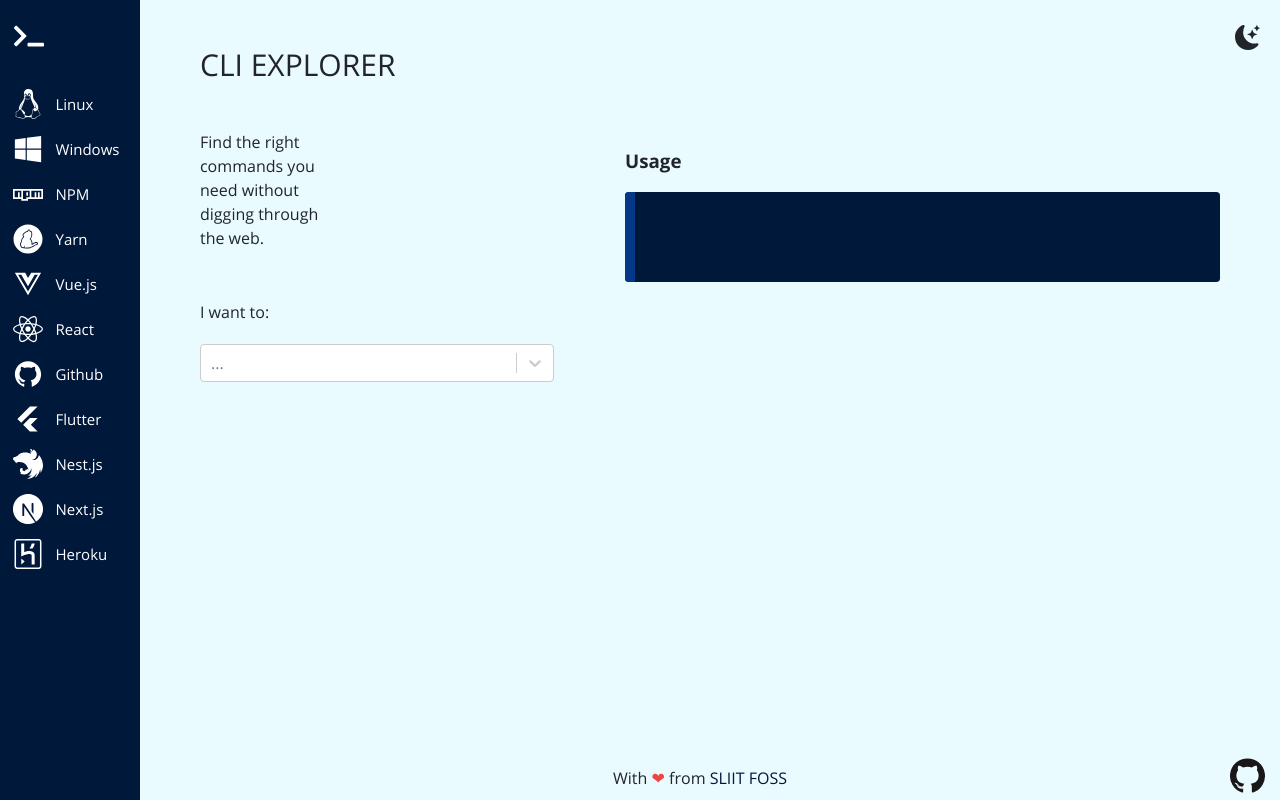
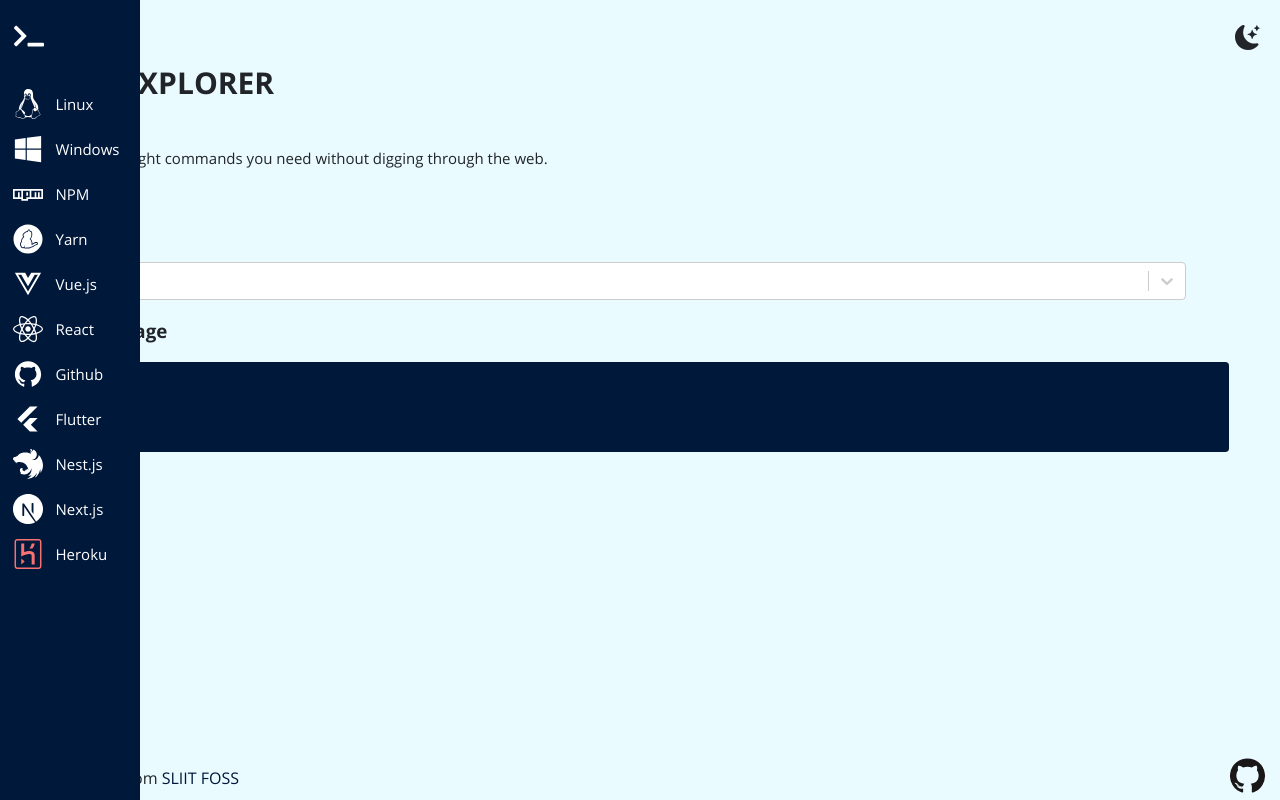
Before and after one commit to sliit-foss/cli-explorer, a React (Create React App) app: page / in a window 1280 px wide. Built offline with nearby package versions, Linux system fonts and the light colour scheme.

Commit message:
Mobile view created

```diff
--- a/src/App.js
+++ b/src/App.js
@@ -5,10 +5,10 @@
 class App extends Component {
   render() {
     return (
-      <div className="flex bg-blue-bg">
+      <div className="flex bg-blue-bg h-screen">
         <SideNav />
         <ExplorerContent />
-        <Footer />
+
       </div>
     );
   }
--- a/src/components/explorerContent.js
+++ b/src/components/explorerContent.js
@@ -5,6 +5,7 @@
 import { optionsFirst, optionsSecond, optionsThird } from "../data";
 import Typist from "react-typist";
 import { isMobile } from "react-device-detect";
+import { Footer } from "components/layout";
 
 let data = {
   firstOption: null,
@@ -129,24 +130,24 @@
   };
 
   return (
-    <div className="w-full">
+    <div className="w-full ml-[6rem] ">
       <Header />
-      <div className=" mx-[6rem] ">
+      <div className="">
         <div>
-          <div className="w-full flex justify-between items-center">
-            <div className="w-5/12">
-              <h1 className="text-5xl mb-10">CLI EXPLORER</h1>
-              <p className="my-20 w-4/12">
+          <div className="w-full flex flex-col justify-between items-center">
+            <div className="w-full ">
+              <h1 className="text-5xl ml-3 mt-7 mb-10 font-bold">CLI EXPLORER</h1>
+              <p className="ml-3 my-20 w-10/12 text-2xl">
                 Find the right commands you need without digging through the
                 web.
               </p>
 
               <div>
-                <h4 className="my-8">I want to:</h4>
+                <h4 className="ml-3 my-8">I want to:</h4>
 
                 <Select
                   placeholder="..."
-                  className="my-8 w-10/12"
+                  className="my-8 w-11/12 ml-3"
                   classNamePrefix="options-select"
                   isSearchable={true}
                   onChange={onFirstChange}
@@ -157,7 +158,7 @@
                 {state.showSecond ? (
                   <Select
                     placeholder="..."
-                    className="my-8 w-10/12"
+                    className="my-8 ml-3 w-11/12"
                     classNamePrefix="options-select"
                     isSearchable={true}
                     onChange={onSecondChange}
@@ -169,7 +170,7 @@
                 {state.showThird ? (
                   <Select
                     placeholder="..."
-                    className="my-8 w-10/12"
+                    className="my-8 w-11/12 ml-3 "
                     classNamePrefix="options-select"
                     isSearchable={true}
                     onChange={onThirdChange}
@@ -179,7 +180,7 @@
                 ) : null}
               </div>
             </div>
-            <div className="w-7/12">
+            <div className="w-11/12 ">
               <div
                 className={`board__group board__group--1 ${
                   isMobile && !state.usage ? " d-none" : ""
@@ -220,7 +221,7 @@
                     <h2 className="board__title  dark-white mb-8 font-bold text-3xl">
                       Note
                     </h2>
-                    <div className="relative bg-blue-primary text-white min-h-36 w-full rounded-md flex items-center justify-between pl-8 pr-4">
+                    <div className="relative bg-blue-primary text-white min-h-36 w-full rounded-md flex items-center justify-between pl-8 pr-4 mb-24">
                       <div className="absolute w-4 bg-[#033888] left-0 h-full rounded-l-md"></div>
                       <pre>
                         <Typist cursor={{ show: false }}>{state.nb}</Typist>
@@ -233,6 +234,7 @@
           </div>
         </div>
       </div>
+      <Footer />
     </div>
   );
 }
--- a/src/components/layout/footer.js
+++ b/src/components/layout/footer.js
@@ -4,7 +4,7 @@
 import githubGreen from 'assets/images/github-green.svg';
 
 const Footer = props => (
-  <footer className = 'fixed bottom-0 w-full p-2 ml-[6rem]'>
+  <footer className = 'fixed bottom-0 w-full p-2 flex'>
     <div className = 'absolute flex w-full h-full justify-end items-center bottom-0 left-0 pr-[6rem]'>
       <a href = 'https://github.com/sliit-foss/cli-explorer' target = '_blank'><img src = {github} className = 'w-14 h-14 m-2 mb-6 mr-6'></img></a>
     </div>
--- a/src/components/layout/sideNav.js
+++ b/src/components/layout/sideNav.js
@@ -1,4 +1,4 @@
-import React from "react";
+import React, { useState } from "react";
 import {
   FaYarn,
   FaVuejs,
@@ -13,7 +13,15 @@
 import { SiNestjs, SiNextdotjs, SiHeroku } from "react-icons/si";
 import { RiFlutterFill } from "react-icons/ri";
 
+
+
+
 function SideNav() {
+
+
+const [selectedItem ,  setSelectedItem] = useState("Heroku")
+
+
   const navItems = [
     { name: FaLinux, desc: "Linux", link: "https://www.linux.org/" },
     {
@@ -32,10 +40,12 @@
     { name: SiHeroku, desc: "Heroku", link: "https://www.heroku.com/" },
   ];
 
+
+
   return (
     <div className="">
       <div
-        className="group z-40 flex flex-col h-screen w-[6rem] hover:w-[14rem] bg-blue-primary shadow-right px-2  ease-in-out duration-300 "
+        className="fixed group z-40 flex flex-col h-screen w-[6rem] md:hover:w-[14rem] bg-blue-primary shadow-right px-2  ease-in-out duration-300 "
 
       >
         <div className="flex flex-col mt-3.5">
@@ -46,10 +56,11 @@
                 <a href={Item.link}>
                   <div className="flex flex-row justify-start items-center">
                     <div className="my-3 ml-[0.8rem]">
-                    <Item.name className="text-white cursor-pointer w-12 h-12 hover:text-blue-light transition-all duration-300" />
+                    <Item.name  className={`${Item.desc === selectedItem ? "text-red-400" : "text-white"} cursor-pointer w-12 h-12 hover:text-blue-light transition-all duration-300`} />
+                    {console.log(Item.name)}
                     </div>
                     <span
-                      className={`cursor-pointer opacity-0 hover:text-blue-light pointer-events-none group-hover:opacity-100 group-hover:pointer-events-auto items-center pl-5 text-2xl text-white transition ease-in duration-300 `}
+                      className={`hidden md:flex cursor-pointer opacity-0 hover:text-blue-light pointer-events-none group-hover:opacity-100 group-hover:pointer-events-auto items-center pl-5 text-2xl text-white transition ease-in duration-300 `}
                     >
                       {Item.desc}
                     </span>
```
